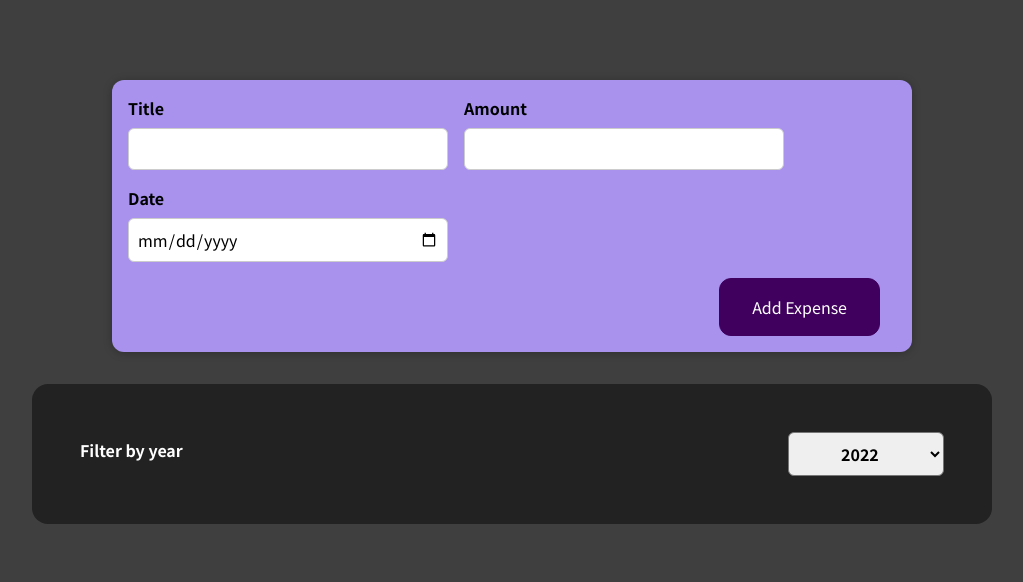
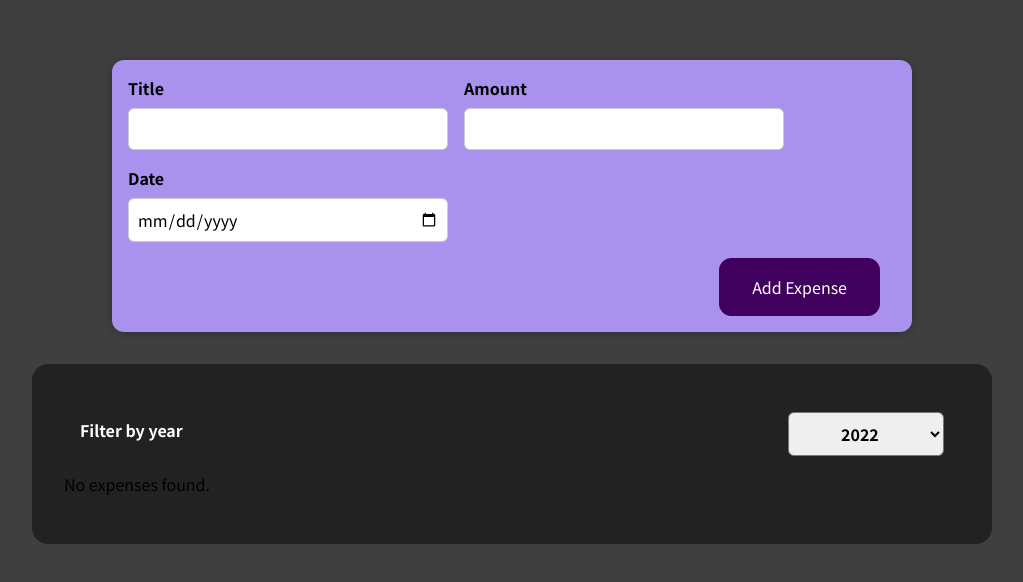
Before and after one commit to dmarts05/react-expense-tracker, a React (Vite) app: page / in a window 1280 px wide. Shown: the part 114-696 px from the top of the page, without its empty margins (128-1151 px from the left). Built offline with nearby package versions, Linux system fonts and the light colour scheme.

Commit message:
Create separate component for filtering expenses

```diff
--- a/src/components/Expenses/Expenses.jsx
+++ b/src/components/Expenses/Expenses.jsx
@@ -1,19 +1,19 @@
 import Card from "../UI/Card";
-import ExpenseItem from "./ExpenseItem";
 import ExpensesFilter from "./ExpensesFilter";
+import ExpensesList from "./ExpensesList";
 import "./Expenses.css";
 import { useState } from "react";
 
 const Expenses = (props) => {
   const [expensesYear, setExpensesYear] = useState("2022");
 
+  const expensesYearChangeHandler = (newExpensesYear) => {
+    setExpensesYear(newExpensesYear);
+  };
+
   const filteredExpenses = props.items.filter(
     (item) => item.date.getFullYear() == expensesYear
   );
-
-  const expensesYearChangeHandler = (newExpensesYear) => {
-    setExpensesYear(newExpensesYear);
-  };
 
   return (
     <Card className="expenses">
@@ -21,14 +21,7 @@ const Expenses = (props) => {
         currentFilteredYear={expensesYear}
         onFilteredYearChange={expensesYearChangeHandler}
       />
-      {filteredExpenses.map((item) => (
-        <ExpenseItem
-          key={item.id}
-          title={item.title}
-          amount={item.amount}
-          date={item.date}
-        />
-      ))}
+      <ExpensesList filteredExpenses={filteredExpenses} />
     </Card>
   );
 };
--- /dev/null
+++ b/src/components/Expenses/ExpensesList.css
@@ -0,0 +1,9 @@
+.expenses-list {
+  list-style: none;
+  padding: 0;
+}
+
+.expenses-list__fallback {
+  color: white;
+  text-align: center;
+}
--- /dev/null
+++ b/src/components/Expenses/ExpensesList.jsx
@@ -0,0 +1,21 @@
+import ExpenseItem from "./ExpenseItem";
+import "./ExpensesList.css";
+
+const ExpensesList = (props) => {
+  let expensesContent = <p>No expenses found.</p>;
+
+  if (props.filteredExpenses.length > 0) {
+    expensesContent = props.filteredExpenses.map((item) => (
+      <ExpenseItem
+        key={item.id}
+        title={item.title}
+        amount={item.amount}
+        date={item.date}
+      />
+    ));
+  }
+
+  return <div>{expensesContent}</div>;
+};
+
+export default ExpensesList;
```
